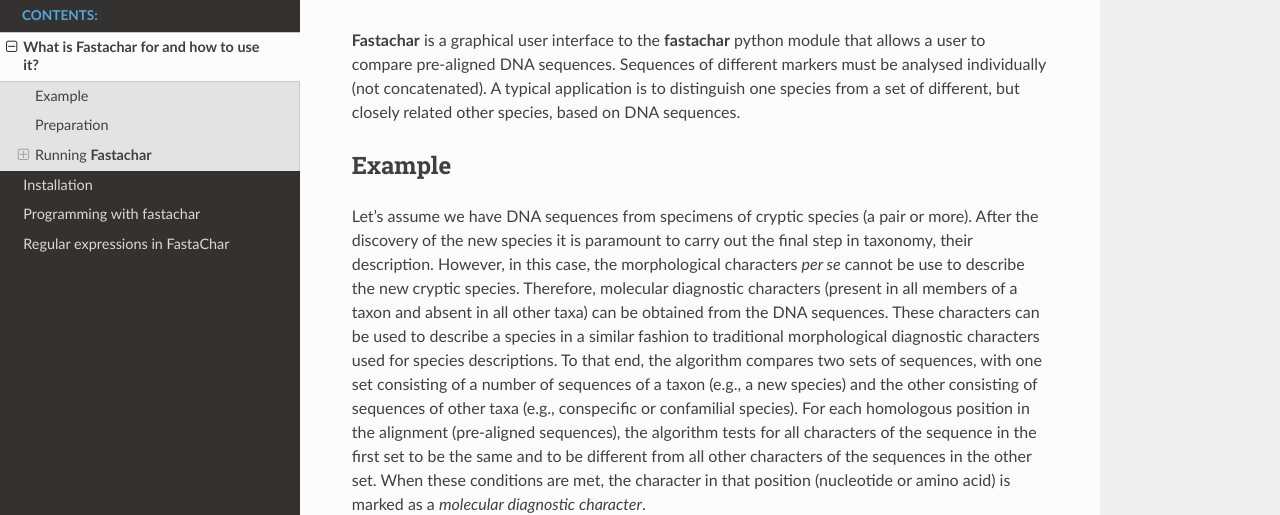
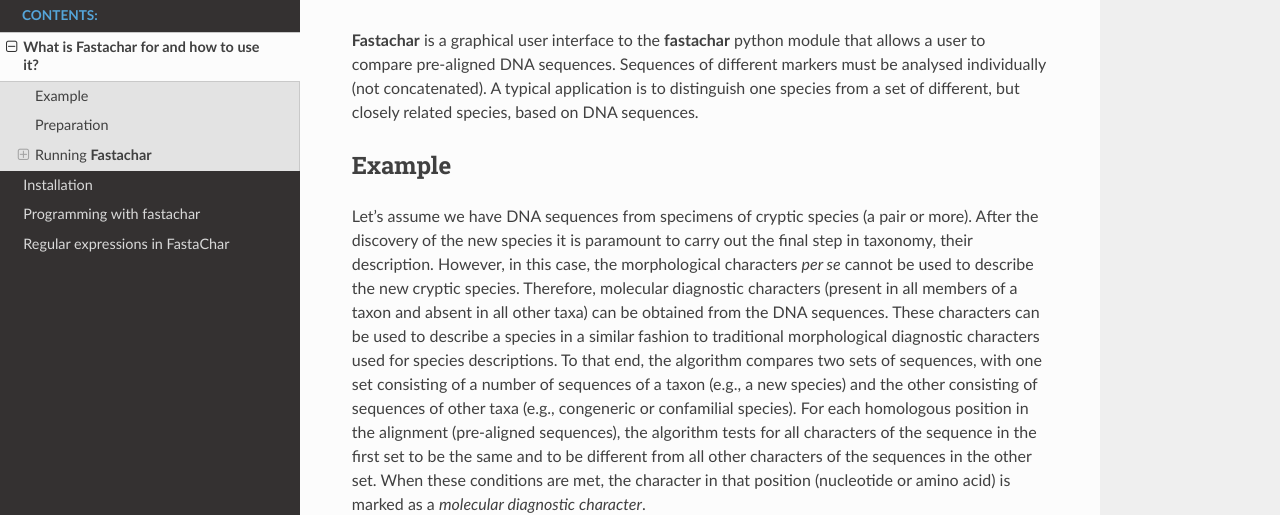
Before and after one commit to smerckel/FastaChar, a Sphinx documentation site: the page built from doc/howto.rst, in a window 1280 px wide and 900 px high. Shown: the part 131-646 px from the top of the window. Built offline with Sphinx 7.4.7 and the Read the Docs theme 2.0.0, drawn with Linux system fonts in a browser that asks for light colours; some of the changed text lies outside the part shown.

Commit message:
Small corrections to the manual

```diff
--- a/doc/howto.rst
+++ b/doc/howto.rst
@@ -4,7 +4,7 @@
 **Fastachar** is a graphical user interface to the **fastachar** python module
 that allows a user to compare pre-aligned DNA sequences. Sequences of different
 markers must be analysed individually (not concatenated). A typical application is to
-distinguish one species from a set of different, but closely related other species,
+distinguish one species from a set of different, but closely related species,
 based on DNA sequences.
 
 Example
@@ -14,7 +14,7 @@
 (a pair or more). After the discovery of the new species it is
 paramount to carry out the final step in taxonomy, their description.
 However, in this case, the morphological characters *per se* cannot be
-use to describe the new cryptic species. Therefore, molecular
+used to describe the new cryptic species. Therefore, molecular
 diagnostic characters (present in all members of a taxon and absent in
 all other taxa) can be obtained from the DNA sequences. These
 characters can be used to describe a species in a similar fashion to
@@ -22,7 +22,7 @@
 descriptions. To that end, the algorithm compares two sets of
 sequences, with one set consisting of a number of sequences of a taxon
 (e.g., a new species) and the other consisting of sequences of other
-taxa (e.g., conspecific or confamilial species). For each homologous
+taxa (e.g., congeneric or confamilial species). For each homologous
 position in the alignment (pre-aligned sequences), the algorithm tests
 for all characters of the sequence in the first set to be the same and
 to be different from all other characters of the sequences in the
```
Also changed, not shown: other parts of doc/howto.rst (+2 -2 lines).
